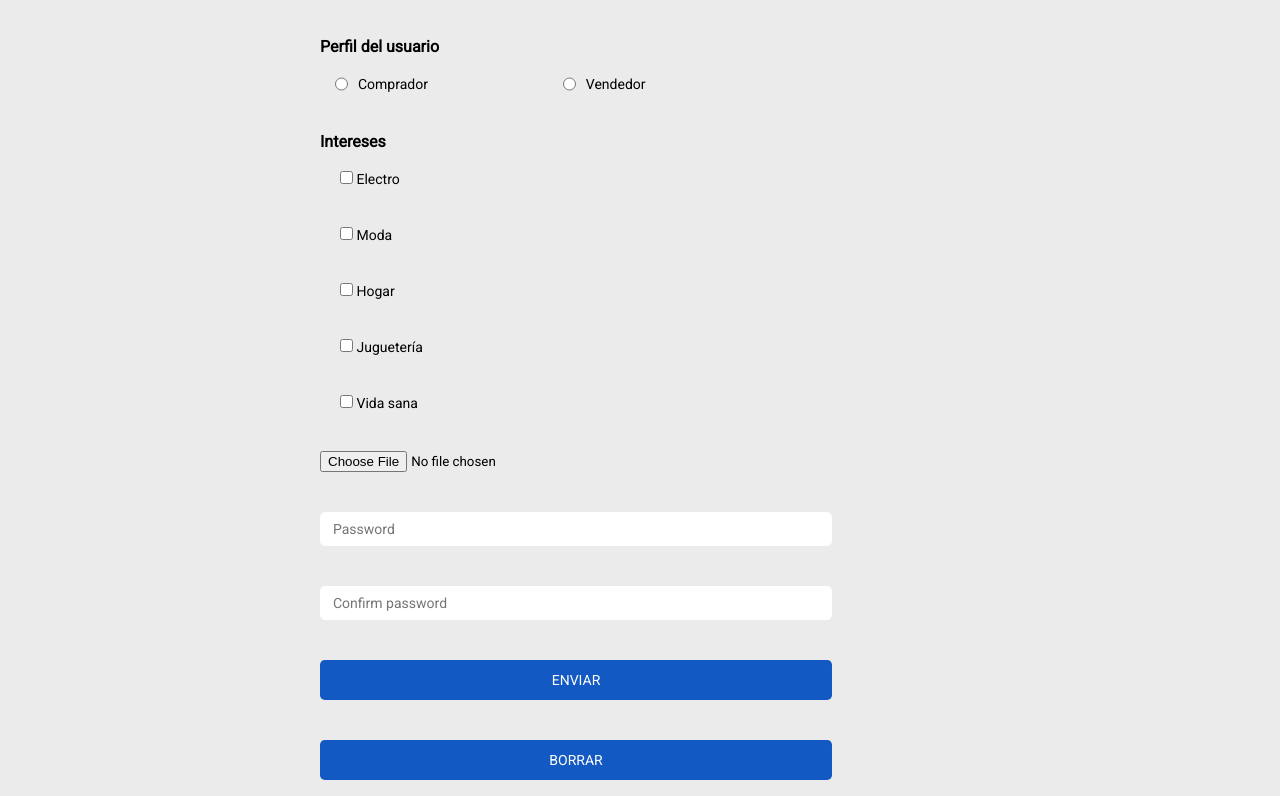
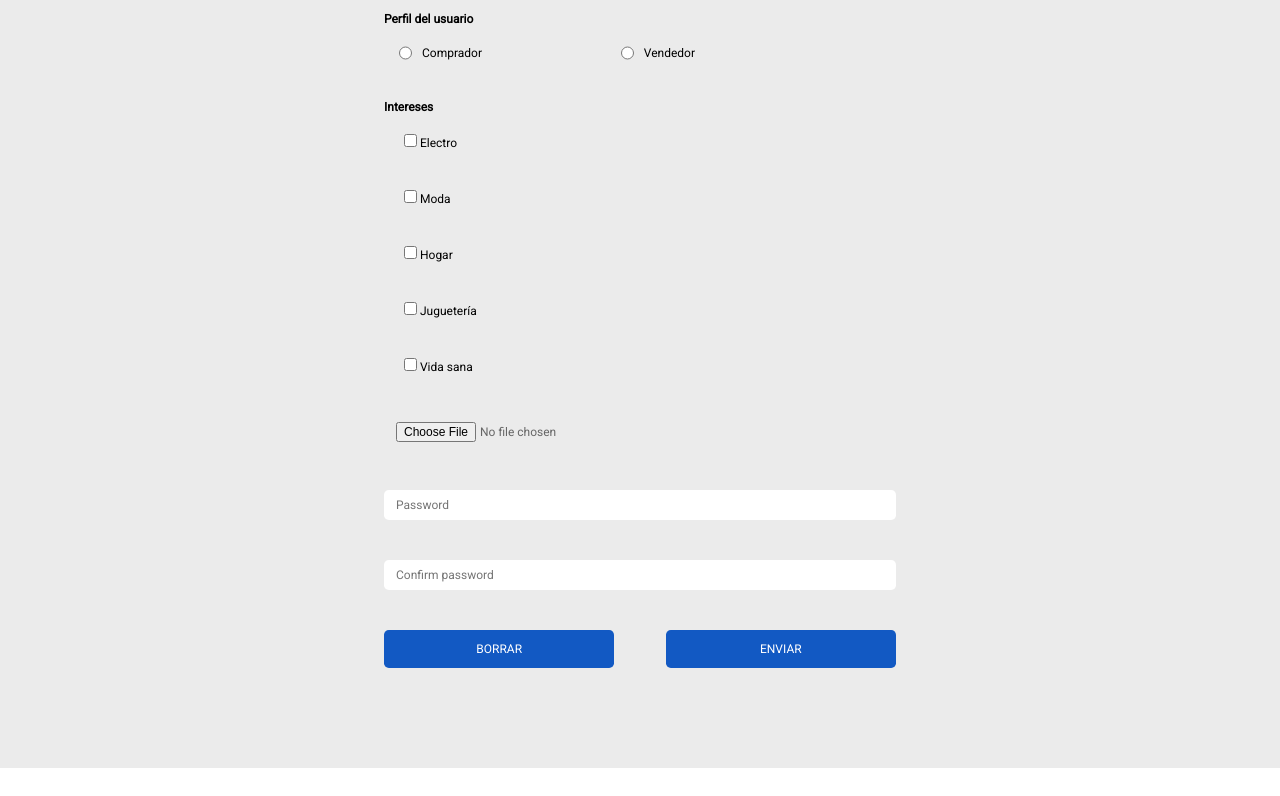
Before and after one commit to srodriguezamarillo/Mercado-Liebre, a website: page views/register.html in a window 1280 px wide. Shown: the part 844-1640 px from the top of the page. Drawn offline with Linux system fonts and the light colour scheme; files whose address does not match are found by name.

Commit message:
fix sizing M04C06

```diff
--- a/public/css/styles-forms.css
+++ b/public/css/styles-forms.css
@@ -3,14 +3,17 @@
   margin-top: 30px;
 }
 
+.form-container * {
+  font-size: 16px;
+}
+
 .form-input {
   display: block;
   width: 100%;
-  font-size: 18px;
   padding: 0.5rem 0.75rem;
   color: #666;
   box-sizing: border-box;
-  border: 1px solid #fff;
+  border: none;
   border-radius: 0.3rem;
 }
 
@@ -19,10 +22,9 @@ form div {
 }
 
 .form-title {
-    font-size: 18px;
-    font-weight: bold;
-    margin-bottom: 20px;
-  }
+  font-weight: bold;
+  margin-bottom: 20px;
+}
 
 .profile-container {
   margin-left: 15px;
@@ -47,7 +49,6 @@ form div {
   color: white;
   border-radius: 0.3rem;
   border: #1259c3;
-  font-size: 15px;
   cursor: pointer;
 }
 
@@ -55,29 +56,33 @@ button:hover {
   background-color: #0022aa;
 }
 
-@media (min-width: 900px) {
+@media (min-width: 600px) {
   .form-container {
-    width: 50vw;
-    font-size: 14px;
+    width: 60vw;
     margin: 30px auto;
   }
 
-  .form-input {
-    width: 40vw;
-    font-size: 14px;
+  .form-container * {
+    font-size: 12px;
   }
 
-  .form-title {
-    font-size: 16px;
+  .form-input {
+    margin: auto;
   }
 
-  .profile-container,
-  .interest-container {
+  .button-container{
+    display: flex;
+    justify-content: space-between;
+    width: 100%;
+  }
+
+  .button-container div {
+    width: 45%;
+  }
+}
+
+@media (min-width: 900px) {
+  .form-container {
     width: 40vw;
   }
-
-  .button {
-    width: 40vw;
-    font-size: 14px;
-  }
 }
--- a/views/register.html
+++ b/views/register.html
@@ -127,7 +127,7 @@
             </div>
             <div>
                 <label for="">
-                    <input type="file" accept="mimetype" name="user-photo" />
+                    <input type="file" accept="mimetype" name="user-photo" class="form-input" />
                 </label>
             </div>
             <div>
@@ -137,16 +137,17 @@
                 </div>
                 <div>
                     <label for=""></label>
-                    <input type="password" class="form-input" name="password" placeholder="Confirm password"
-                        required />
+                    <input type="password" class="form-input" name="password" placeholder="Confirm password" required />
                 </div>
+            </div>
+            <div class="button-container">
+            <div>
+                <button type="reset" class="button">BORRAR</button>
             </div>
             <div>
                 <button type="submit" class="button">ENVIAR</button>
             </div>
-            <div>
-                <button type="reset" class="button">BORRAR</button>
-            </div>
+        </div>
         </form>
 
     </main>
```
